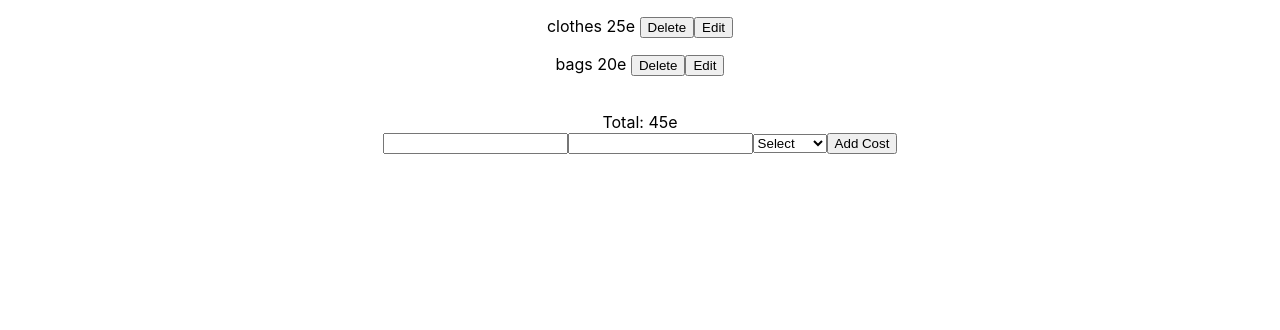
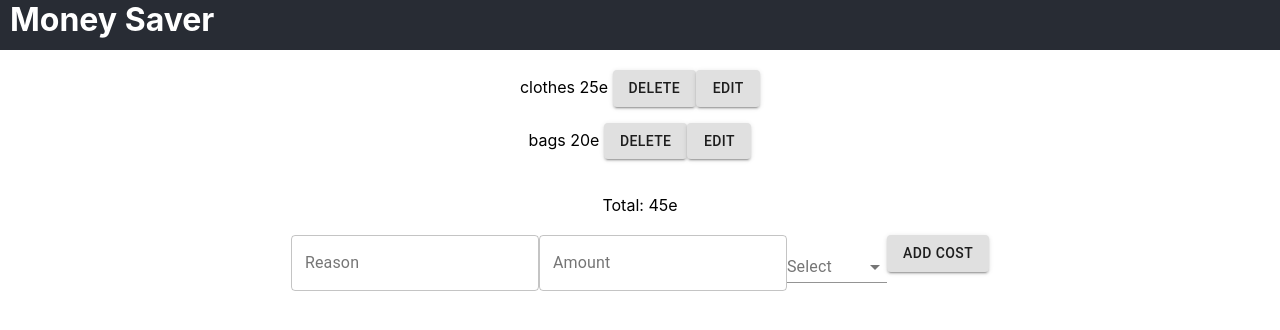
Before and after one commit to daryoush12/money-saver, a React (Create React App) app: page / in a window 1280 px wide. Shown: the top 330 px of the page. Built offline with nearby package versions, Linux system fonts and the light colour scheme.

Commit message:
Add material styles

```diff
--- a/package.json
+++ b/package.json
@@ -3,6 +3,7 @@
   "version": "0.1.0",
   "private": true,
   "dependencies": {
+    "@material-ui/core": "^4.11.0",
     "@testing-library/jest-dom": "^4.2.4",
     "@testing-library/react": "^9.5.0",
     "@testing-library/user-event": "^7.2.1",
--- a/public/index.html
+++ b/public/index.html
@@ -24,6 +24,7 @@
       work correctly both with client-side routing and a non-root public URL.
       Learn how to configure a non-root public URL by running `npm run build`.
     -->
+    <link rel="stylesheet" href="https://fonts.googleapis.com/icon?family=Material+Icons" />
     <title>React App</title>
   </head>
   <body>
--- a/src/App.css
+++ b/src/App.css
@@ -36,3 +36,16 @@
         transform: rotate(360deg);
     }
 }
+
+.header-bar {
+    height: 50px;
+    width: 100vw;
+    background-color: #282c34;
+    color: white;
+    text-align: left;
+}
+
+.header-title {
+    margin: 0px;
+    padding-left: 10px;
+}
--- a/src/App.js
+++ b/src/App.js
@@ -1,5 +1,4 @@
 import React from 'react'
-import logo from './logo.svg'
 import './App.css'
 import CostList from './components/CostList'
 import AddCost from './components/AddCost'
@@ -7,7 +6,11 @@ import AddCost from './components/AddCost'
 function App() {
     return (
         <div className="App">
+            <div className="header-bar">
+                <h1 className="header-title">Money Saver</h1>
+            </div>
             <CostList></CostList>
+            <br></br>
             <AddCost></AddCost>
         </div>
     )
--- a/src/components/AddCost.js
+++ b/src/components/AddCost.js
@@ -2,6 +2,13 @@ import React, { Component } from 'react'
 import { addCost } from '../store/actions/costActions'
 import { connect } from 'react-redux'
 import { v4 as uuidv4 } from 'uuid'
+import './component-styles.css'
+import TextField from '@material-ui/core/TextField'
+import Select from '@material-ui/core/Select'
+import MenuItem from '@material-ui/core/MenuItem'
+import InputLabel from '@material-ui/core/InputLabel'
+import FormControl from '@material-ui/core/FormControl'
+import Button from '@material-ui/core/Button'
 
 class AddCost extends Component {
     constructor(props) {
@@ -24,22 +31,35 @@ class AddCost extends Component {
     render() {
         return (
             <div>
-                <input
+                <TextField
+                    id="outlined-basic"
+                    label="Reason"
+                    variant="outlined"
                     type="text"
-                    name="reason"
                     onChange={this.setReason}
-                ></input>
-                <input
+                />
+                <TextField
+                    id="outlined-basic"
+                    label="Amount"
+                    variant="outlined"
                     type="number"
                     name="amount"
                     onChange={this.setAmount}
-                ></input>
-                <select onChange={this.setType}>
-                    <option>Select</option>
-                    <option value="Income">Income</option>
-                    <option value="Expense">Expense</option>
-                </select>
-                <button onClick={this.submitCost}>Add Cost</button>
+                />
+                <FormControl>
+                    <InputLabel id="cost-select-type">Select</InputLabel>
+                    <Select
+                        className="select-type"
+                        onChange={this.setType}
+                        labelId="cost-select-type"
+                    >
+                        <MenuItem value="Income">Income</MenuItem>
+                        <MenuItem value="Expense">Expense</MenuItem>
+                    </Select>
+                </FormControl>
+                <Button variant="contained" onClick={this.submitCost}>
+                    Add Cost
+                </Button>
             </div>
         )
     }
@@ -88,6 +108,8 @@ class AddCost extends Component {
                 changedValue = changedValue * -1
                 break
             }
+            default:
+                break
         }
 
         this.setState({
--- a/src/components/Cost.js
+++ b/src/components/Cost.js
@@ -1,6 +1,10 @@
 import React, { Component } from 'react'
 import { connect } from 'react-redux'
 import { removeCost, editCost } from '../store/actions/costActions'
+import TextField from '@material-ui/core/TextField'
+import Select from '@material-ui/core/Select'
+import MenuItem from '@material-ui/core/MenuItem'
+import Button from '@material-ui/core/Button'
 
 export class Cost extends Component {
     constructor(props) {
@@ -26,32 +30,46 @@ export class Cost extends Component {
                 {this.state.editing ? (
                     <div>
                         Editing
-                        <input
+                        <TextField
                             type="text"
                             value={this.state.edit_form.reason}
                             onChange={this.editReason}
-                        ></input>
-                        <input
+                            id="outlined-basic"
+                            label="Reason"
+                            variant="outlined"
+                        ></TextField>
+                        <TextField
                             type="number"
                             onChange={this.editAmount}
                             value={this.state.edit_form.amount}
-                        ></input>
-                        <select
+                            id="outlined-basic"
+                            label="Amount"
+                            variant="outlined"
+                        ></TextField>
+                        <Select
                             onChange={this.editType}
                             value={this.state.edit_form.type}
                         >
-                            <option>Select</option>
-                            <option value="Income">Income</option>
-                            <option value="Expense">Expense</option>
-                        </select>
-                        <button onClick={this.saveEdit}>Save</button>
+                            <MenuItem value="Income">Income</MenuItem>
+                            <MenuItem value="Expense">Expense</MenuItem>
+                        </Select>
+                        <Button variant="contained" onClick={this.saveEdit}>
+                            Save
+                        </Button>
                     </div>
                 ) : (
                     <div>
                         <p>
                             {cost.reason} {cost.amount}e{' '}
-                            <button onClick={this.deleteCost}>Delete</button>
-                            <button onClick={this.editCost}>Edit</button>
+                            <Button
+                                variant="contained"
+                                onClick={this.deleteCost}
+                            >
+                                Delete
+                            </Button>
+                            <Button variant="contained" onClick={this.editCost}>
+                                Edit
+                            </Button>
                         </p>
                     </div>
                 )}
--- a/src/components/CostList.js
+++ b/src/components/CostList.js
@@ -1,12 +1,13 @@
 import React from 'react'
 import { connect } from 'react-redux'
 import Cost from './Cost'
+import './component-styles.css'
 
 function CostList({ costs } = this.state) {
     console.log(costs)
 
     return (
-        <div>
+        <div className="costlist">
             {costs.length > 0 ? (
                 <div>
                     {costs.map((cost) => (
--- /dev/null
+++ b/src/components/component-styles.css
@@ -0,0 +1,7 @@
+.select-type {
+    width: 100px;
+}
+
+.costlist {
+    margin-top: 20px;
+}
--- a/src/store/reducers/costsReducer.js
+++ b/src/store/reducers/costsReducer.js
@@ -16,13 +16,11 @@ const initialState = [
 ]
 
 function costs(state = [], action) {
-    console.log(action)
     switch (action.type) {
         case ADD_COST: {
             return [...state, action.cost]
         }
         case REMOVE_COST: {
-            var removable = state.indexOf(action)
             return [...state.filter((cost) => cost !== action.cost)]
         }
         case EDIT_COST: {
```
Also changed, not shown: 1 other file (tests, documents, lock files or other folders). Lines whose indentation alone changed are shown as unchanged.
